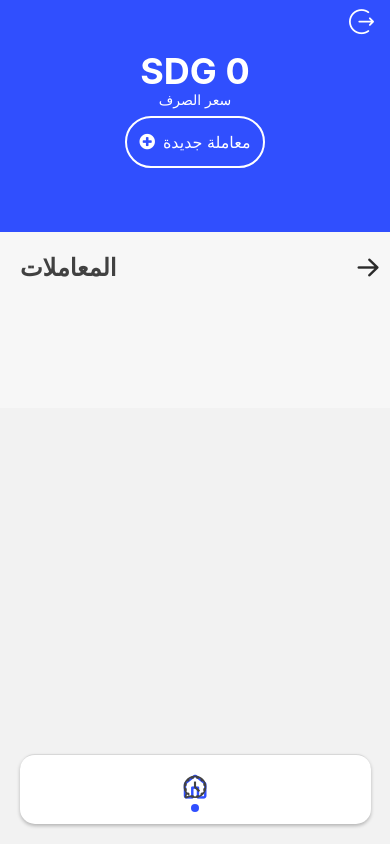
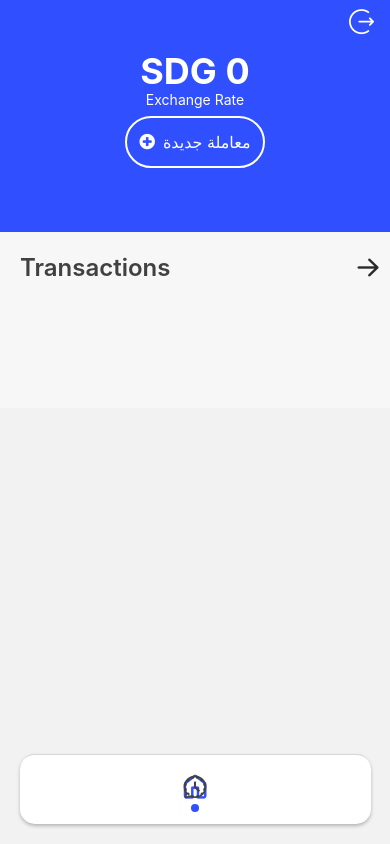
Before and after one commit to Abdullah0Dev/coinpay, a React Native app: screen /Home in a window 390 px wide. Built offline with nearby package versions, Linux system fonts and the light colour scheme.

Commit message:
Update HomeTab.tsx

```diff
--- a/src/tabs/HomeTab.tsx
+++ b/src/tabs/HomeTab.tsx
@@ -183,7 +183,7 @@ const HomeTab: React.FC<AmountProps> = ({ route }) => {
           <Text className="text-white font-bold text-clip text-4xl mt-4">
             SDG {rate}
           </Text>
-          <Text className="text-white">سعر الصرف</Text>
+          <Text className="text-white">Exchange Rate</Text>
           <TouchableOpacity
             onPress={() => navigation.navigate('TransactionReceiverCountry')}
             className="flex flex-row gap-x-2 items-center mt-2 bg-transparent border-2 border-white p-3 rounded-full">
@@ -194,7 +194,7 @@ const HomeTab: React.FC<AmountProps> = ({ route }) => {
       </View>
       <View className="flex flex-row justify-between items-center mb-3 ml-5 mr-2 mt-5">
         <Text className="text-content-secondary text-2xl font-semibold">
-          المعاملات
+          Transactions
         </Text>
         <TouchableOpacity
           onPress={() => navigation.navigate('TransactionsTab')}>
```
